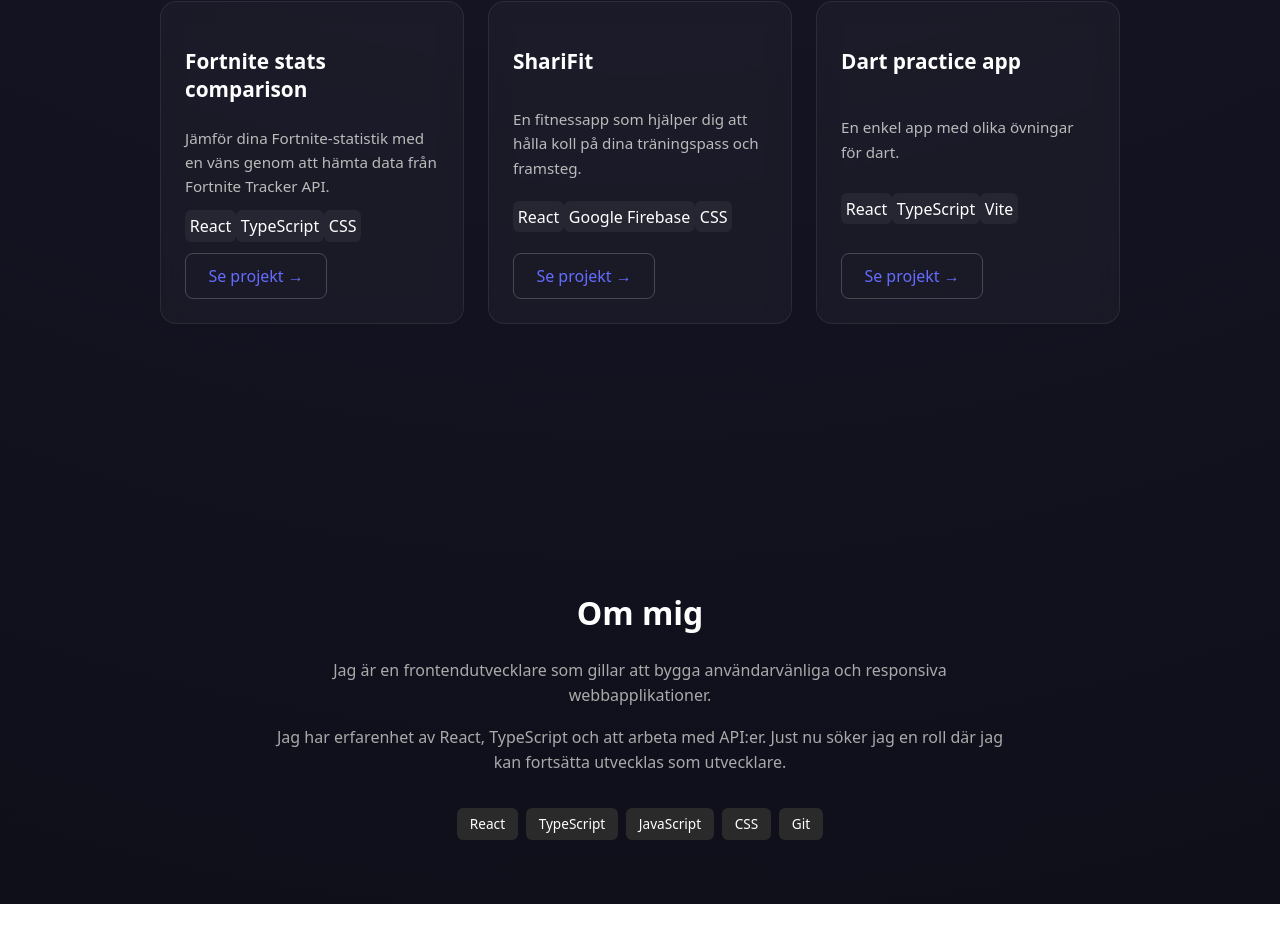
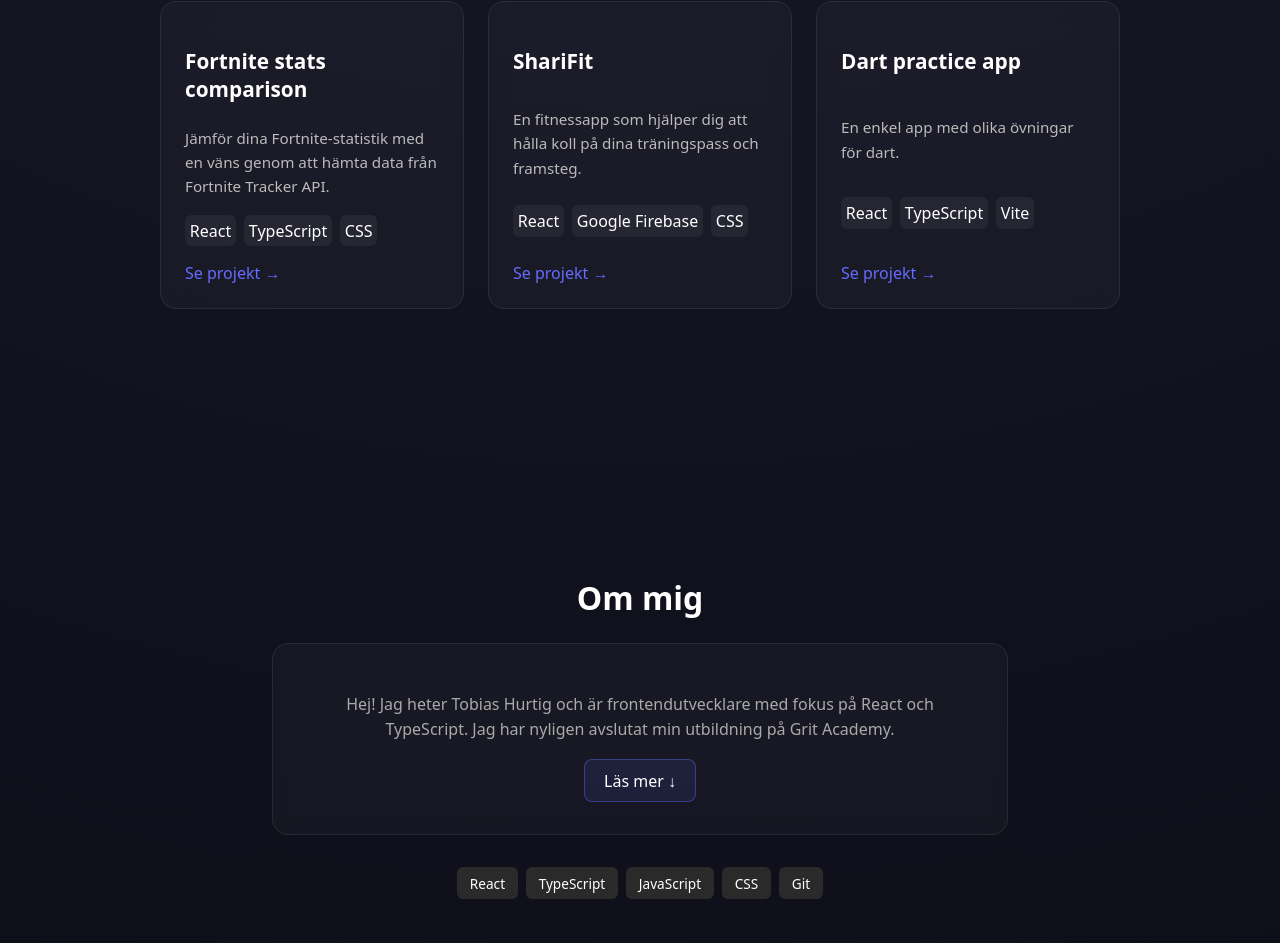
Before and after one commit to Snorone/Portfolio, a React (Vite) app: page / in a window 1280 px wide. Shown: the part 1219-2162 px from the top of the page. Before the commit the page ends 2123 px from the top, so only its background shows below. Built offline with nearby package versions, Linux system fonts and the light colour scheme.

Commit message:
added button component git push

```diff
--- a/src/components/ProjectCard/ProjectCard.module.css
+++ b/src/components/ProjectCard/ProjectCard.module.css
@@ -32,7 +32,14 @@
   padding: 0.3rem;
   border-radius: 6px;
 }
-.links {
+
+.techList {
+  display: flex;
+  flex-wrap: wrap;
+  gap: 0.5rem;
+  margin-bottom: 1rem;
+}
+/* .links {
   display: flex;
   gap: 1rem;
   margin-top: 1rem;
@@ -43,10 +50,9 @@
   font-weight: 500;
   transition: 0.3s ease;
 }
-
 .link:hover {
   color: #9f7aea;
   transform: translateX(4px);
   text-shadow: 0 0 8px rgba(100, 108, 255, 0.6),0 0 16px rgba(159, 122, 234, 0.4);
   box-shadow: 0 0 10px rgba(100, 108, 255, 0.3);
-}
+} */
--- a/src/components/ProjectCard/ProjectCard.tsx
+++ b/src/components/ProjectCard/ProjectCard.tsx
@@ -1,11 +1,12 @@
+import Button from "../button/button";
+import styles from "./ProjectCard.module.css";
+
 type ProjectCardProps = {
   title: string;
   description: string;
   tech: string[];
   link?: string;
 };
-
-import styles from "./ProjectCard.module.css";
 
 export default function ProjectCard({
   title,
@@ -26,13 +27,9 @@ export default function ProjectCard({
           </span>
         ))}
       </div>
-      <div className={styles.links}>
-        {link && (
-          <a href={link} target="_blank" className={styles.link}>
-            Se projekt →
-          </a>
-        )}
-      </div>
+      <Button href={link} variant="link">
+        Se projekt →
+      </Button>
     </div>
   );
 }
--- /dev/null
+++ b/src/components/button/Button.module.css
@@ -0,0 +1,47 @@
+.button {
+    cursor: pointer;
+    transition: all 0.3s ease;
+    font-weight: 500;
+    color: #646cff;
+    align-self: flex-start;
+    font: inherit;
+  }
+
+  .button:hover {
+    transform: translateY(-2px);
+    box-shadow: 0 10px 20px rgba(100, 108, 255, 0.3);
+  }
+
+  button.button {
+    color:inherit
+  }
+
+
+  .link {
+    background: none;
+    border: none;
+    padding: 0;
+    text-decoration: none;
+    color: #646cff;
+  }
+
+  .link:hover {
+    color: #9f7aea;
+    transform: translateX(4px) !important;
+    text-shadow: 0 0 8px rgba(100, 108, 255, 0.6),
+                 0 0 16px rgba(159, 122, 234, 0.4);
+  }
+
+  .primary {
+    padding: 0.6rem 1.2rem;
+    border-radius: 8px;
+    border: 1px solid rgba(100, 108, 255, 0.4);
+    background: rgba(100, 108, 255, 0.1);
+    color: white!important;
+  }
+
+  .primary:hover {
+    transform: translateY(-2px);
+    box-shadow: 0 0 12px rgba(100, 108, 255, 0.4);
+    background: rgba(100, 108, 255, 0.2);
+  }
--- /dev/null
+++ b/src/components/button/Button.tsx
@@ -0,0 +1,36 @@
+type ButtonProps = {
+  children: React.ReactNode;
+  onClick?: () => void;
+  href?: string;
+  variant?: "link" | "primary";
+};
+
+import styles from "./Button.module.css";
+
+export default function Button({
+  children,
+  onClick,
+  href,
+  variant = "link",
+}: ButtonProps) {
+  console.log("variant:", variant);
+  const className = [
+    styles.button,
+    variant === "link" ? styles.link : "",
+    variant === "primary" ? styles.primary : "",
+  ].join(" ");
+  console.log("variant:", variant);
+  if (href) {
+    return (
+      <a href={href} target="_blank" className={className}>
+        {children}
+      </a>
+    );
+  }
+
+  return (
+    <button onClick={onClick} className={className}>
+      {children}
+    </button>
+  );
+}
--- a/src/pages/About/About.module.css
+++ b/src/pages/About/About.module.css
@@ -30,3 +30,47 @@
     border-radius: 6px;
     font-size: 0.85rem;
   }
+
+  .card {
+    background: rgba(255, 255, 255, 0.03);
+    padding: 2rem;
+    border-radius: 16px;
+    backdrop-filter: blur(10px);
+    border: 1px solid rgba(255, 255, 255, 0.08);
+  }
+
+  /*  Hidden by default */
+  .more {
+    max-height: 0;
+    overflow: hidden;
+    opacity: 0;
+    transition: all 0.4s ease;
+  }
+
+  .more::before {
+    content: "";
+    display: block;
+    height: 20px;
+    background: linear-gradient(to bottom, transparent, #121212);
+  }
+
+  /*  When open */
+  .open {
+    max-height: 500px;
+    opacity: 1;
+    margin-top: 1rem;
+  }
+
+  /* Button */
+  .toggle {
+    margin-top: 1rem;
+    background: none;
+    border: none;
+    color: #646cff;
+    cursor: pointer;
+    font-size: 0.9rem;
+  }
+
+  .toggle:hover {
+    text-shadow: 0 0 8px rgba(100, 108, 255, 0.6);
+  }
--- a/src/pages/About/About.tsx
+++ b/src/pages/About/About.tsx
@@ -1,20 +1,45 @@
+import { useState } from "react";
 import styles from "./About.module.css";
+import Button from "../../components/button/button";
 
 export default function About() {
+  const [expanded, setExpanded] = useState(false);
   return (
     <section id="about" className={styles.container}>
       <h2>Om mig</h2>
 
-      <p>
-        Jag är en frontendutvecklare som gillar att bygga användarvänliga och
-        responsiva webbapplikationer.
-      </p>
+      <div className={styles.card}>
+        <p>
+          Hej! Jag heter Tobias Hurtig och är frontendutvecklare med fokus på
+          React och TypeScript. Jag har nyligen avslutat min utbildning på Grit
+          Academy.
+        </p>
 
-      <p>
-        Jag har erfarenhet av React, TypeScript och att arbeta med API:er. Just
-        nu söker jag en roll där jag kan fortsätta utvecklas som utvecklare.
-      </p>
+        {/*  Expandable content */}
+        <div className={`${styles.more} ${expanded ? styles.open : ""}`}>
+          <p>
+            Jag har arbetat med både egna projekt och praktik på IKEA där jag
+            utvecklade en intern plattform för statistik. Just nu bygger jag en
+            app åt en personlig tränare där jag jobbar med både frontend och
+            backend.
+          </p>
 
+          <p>
+            Tidigare har jag arbetat som lärare i över 10 år, vilket har gett
+            mig starka färdigheter inom kommunikation och samarbete.
+          </p>
+
+          <p>
+            Jag är nyfiken, driven och söker nu en roll där jag kan fortsätta
+            utvecklas som utvecklare.
+          </p>
+        </div>
+
+        {/* 👇 Button */}
+        <Button variant="primary" onClick={() => setExpanded(!expanded)}>
+          {expanded ? "Visa mindre ↑" : "Läs mer ↓"}
+        </Button>
+      </div>
       <div className={styles.skills}>
         <span>React</span>
         <span>TypeScript</span>
--- a/src/pages/Home/Home.tsx
+++ b/src/pages/Home/Home.tsx
@@ -1,4 +1,5 @@
 import styles from "./Home.module.css";
+import Button from "../../components/button/button";
 
 export default function Home() {
   return (
@@ -11,15 +12,16 @@ export default function Home() {
         <p>Jag bygger moderna webbapplikationer med React och TypeScript.</p>
 
         <div className={styles.buttons}>
-          <button
+          <Button
+            variant="primary"
             onClick={() =>
               document
                 .getElementById("projects")
                 ?.scrollIntoView({ behavior: "smooth" })
             }
           >
-            Se mina projekt
-          </button>
+            Mina projekt
+          </Button>
 
           <a href="mailto:dinmail@gmail.com">Kontakta mig</a>
         </div>
```
Also changed, not shown: src/components/button.tsx (deleted).
